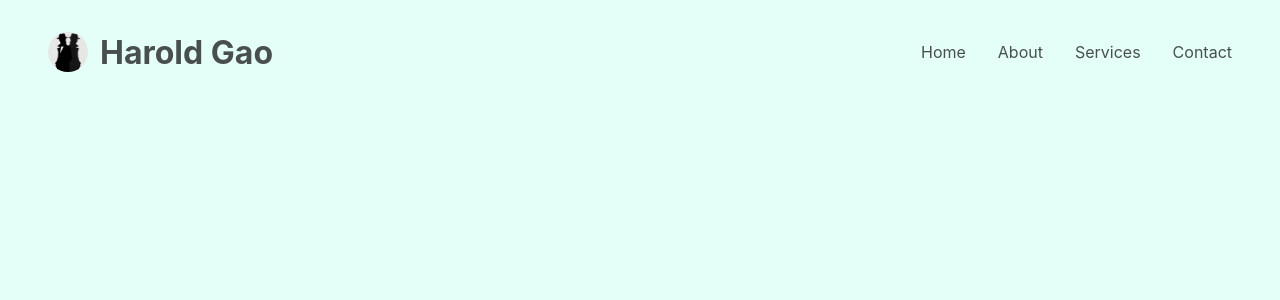
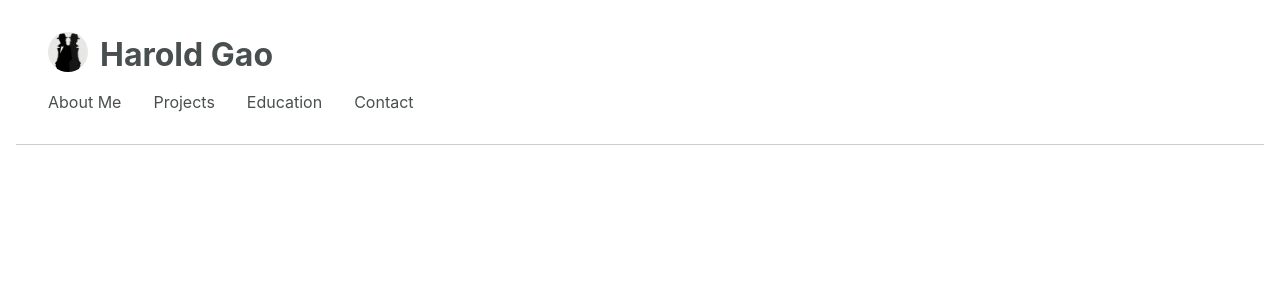
Before and after one commit to LaFriska/lafriska.github.io, a React (Create React App) app: page / in a window 1280 px wide. Shown: the top 300 px of the page. Built offline with nearby package versions, Linux system fonts and the light colour scheme.

Commit message:
implemented section links

```diff
--- a/src/App.css
+++ b/src/App.css
@@ -1,5 +1,5 @@
 :root {
-    --background-colour:#E3FFF8;
+    --background-colour: #FFFFFF;
     --text-colour:#494F4F;
 }
 
--- a/src/components/Header.tsx
+++ b/src/components/Header.tsx
@@ -1,14 +1,15 @@
 import React from 'react';
+import SectionLink from "./SectionLink";
 
 const headerStyles = {
     container: {
-        display: 'flex',
         justifyContent: 'space-between',
         alignItems: 'center',
         padding: '1rem 2rem',
         margin: '1rem',
         color: 'var(--text-colour)',
         fontFamily: "'Inter', 'Segoe UI', 'Helvetica Neue', sans-serif",
+        borderBottom: '1px solid #ccc'
     },
     logoContainer: {
         display: 'flex',
@@ -27,11 +28,6 @@ const headerStyles = {
     nav: {
         display: 'flex',
         gap: '2rem',
-    },
-    link: {
-        textDecoration: 'none',
-        fontSize: '1rem',
-        color: 'var(--text-colour)',
     }
 };
 
@@ -39,18 +35,21 @@ export default () => {
     return (
         <header style={headerStyles.container}>
             <div style={headerStyles.logoContainer}>
-                <img
-                    src="profpic.png"
-                    alt="Logo"
-                    style={headerStyles.logoImage}
-                />
+                <a href={"index.html"}>
+                    <img
+                        src="profpic.png"
+                        alt="Logo"
+                        style={headerStyles.logoImage}
+                    />
+                </a>
                 <div style={headerStyles.logoText}>Harold Gao</div>
             </div>
             <nav style={headerStyles.nav}>
-                <a href="#home" style={headerStyles.link}>Home</a>
-                <a href="#about" style={headerStyles.link}>About</a>
-                <a href="#services" style={headerStyles.link}>Services</a>
-                <a href="#contact" style={headerStyles.link}>Contact</a>
+
+                <SectionLink onClick={() => {}} text={"About Me"} />
+                <SectionLink onClick={() => {}} text={"Projects"} />
+                <SectionLink onClick={() => {}} text={"Education"} />
+                <SectionLink onClick={() => {}} text={"Contact"} />
             </nav>
         </header>
     );
--- /dev/null
+++ b/src/components/SectionLink.jsx
@@ -0,0 +1,15 @@
+
+const style = {
+    textDecoration: 'none',
+    fontSize: '1rem',
+    color: 'var(--text-colour)',
+    cursor: 'pointer'
+}
+
+export default ({text, onClick}) => {
+
+    return (
+        <p onClick={onClick} style={style}>{text}</p>
+    )
+
+}
```
